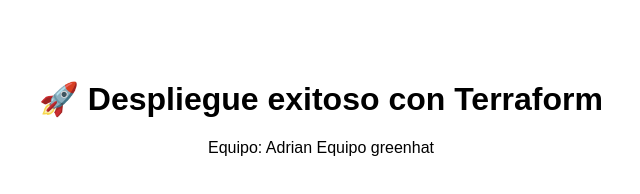
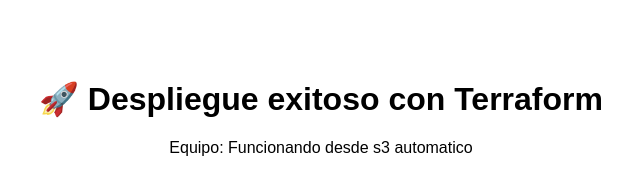
Before and after one commit to SamArtz/devsecops-pipline-lab, a website: page infra/website/index.html in a window 1280 px wide. Shown: the whole page, without its empty margins (319-959 px from the left). Drawn offline with Linux system fonts and the light colour scheme.

Commit message:
Funcionando backend s3

```diff
--- a/infra/website/index.html
+++ b/infra/website/index.html
@@ -8,7 +8,7 @@
 
 <body style="font-family: sans-serif; text-align:center; margin-top:80px;">
   <h1>🚀 Despliegue exitoso con Terraform</h1>
-  <p>Equipo: Adrian Equipo greenhat</p>
+  <p>Equipo: Funcionando desde s3 automatico</p>
 </body>
 
 </html>
```
Also changed, not shown: 1 other file.
